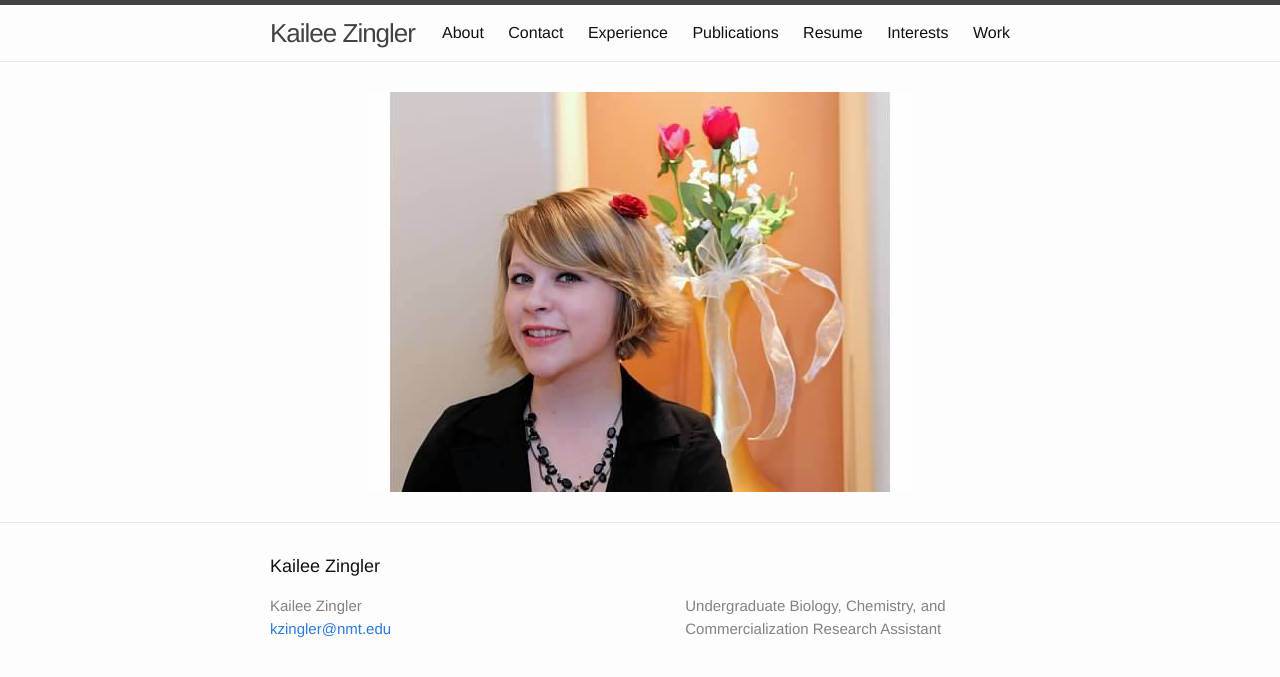
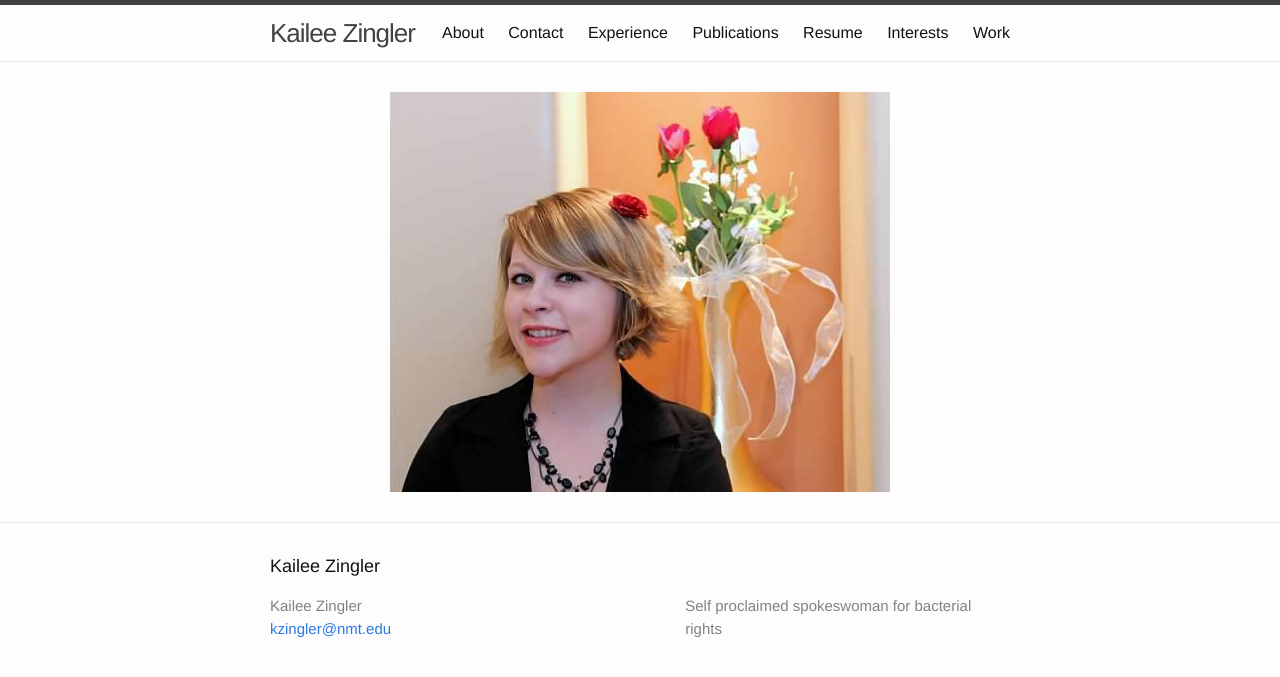
Before and after one commit to kzingler/kzingler.github.io, a Jekyll site: the page built from index.html, in a window 1280 px wide. Shown: the top 677 px of the page. Built offline with Jekyll 4.4.1, drawn with Linux system fonts in a browser that asks for light colours.

Commit message:
funny intro

```diff
--- a/_config.yml
+++ b/_config.yml
@@ -1,7 +1,7 @@
 # Site settings
 title: Kailee Zingler
 email: kzingler@nmt.edu
-description: Undergraduate Biology, Chemistry, and Commercialization Research Assistant
+description: Self proclaimed spokeswoman for bacterial rights
 baseurl: "" # the subpath of your site, e.g. /blog/
 url: "http://kvzvanwhy.me" # the base hostname & protocol for your site
 twitter_username:
```
